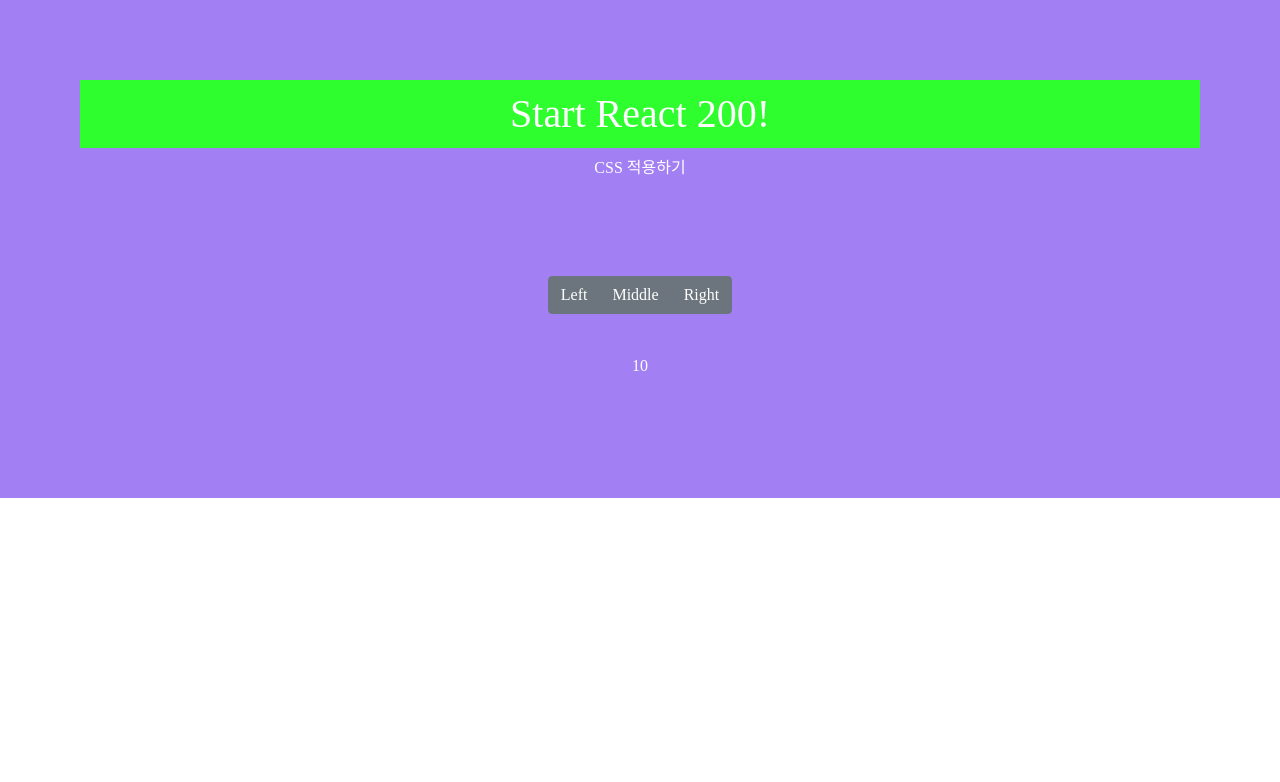
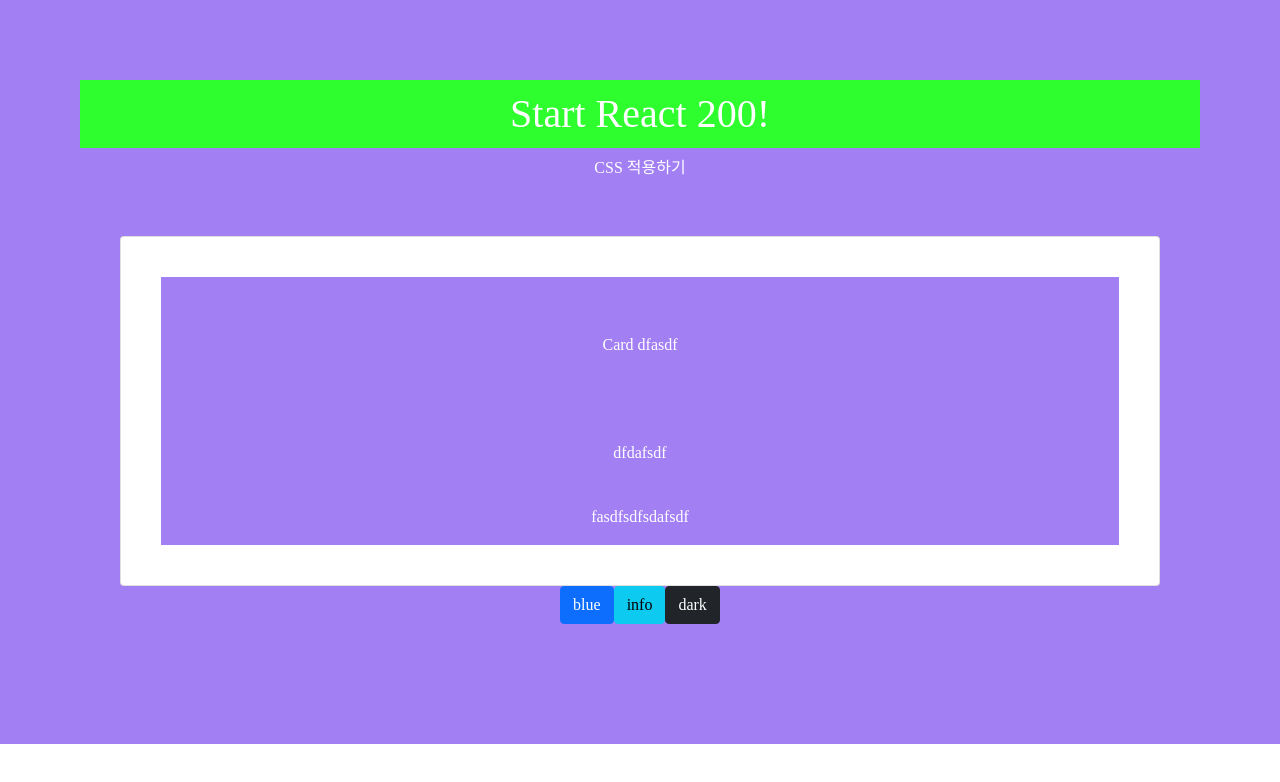
Before and after one commit to OHHYUN/react200, a React (Create React App) app: page / in a window 1280 px wide. Shown: the top 782 px of the page. Built offline with nearby package versions, Linux system fonts and the light colour scheme.

Commit message:
add: Card, Button

```diff
--- a/src/App.js
+++ b/src/App.js
@@ -1,6 +1,6 @@
 import React from 'react';
 import './App.css';
-import ReactstrapButtonGroup from './R038_ReactstrapButtonGroup'
+import ReactstrapCard from './R040_ReactstrapCard'
 import 'bootstrap/dist/css/bootstrap.css'
 
 function App() {
@@ -8,7 +8,7 @@ function App() {
     <div>
       <h1>Start React 200!</h1>
       <p>CSS 적용하기</p>
-      <ReactstrapButtonGroup />
+      <ReactstrapCard />
     </div>
   );
 }
--- /dev/null
+++ b/src/R040_ReactstrapCard.js
@@ -0,0 +1,24 @@
+import React, { Component } from 'react';
+import { Card, CardImg, CardText, CardBody, CardTitle, CardSubtitle, Button } from 'reactstrap'
+
+class R040_ReactstrapCard extends Component {
+    render() {
+        return (
+            <div>
+                <Card>
+                    <CardBody>
+                        <CardTitle>Card dfasdf</CardTitle>
+                        <CardSubtitle>dfdafsdf</CardSubtitle>
+                        <CardText>fasdfsdfsdafsdf</CardText>
+                    </CardBody>
+                </Card>
+                <Button color="primary">blue</Button>
+                <Button color="info">info</Button>
+                <Button color="dark">dark</Button>
+            </div>
+        )
+    }
+
+}
+
+export default R040_ReactstrapCard
```
Also changed, not shown: src/R039_ReactstrapButtons.js (added, +17 -0 lines).
